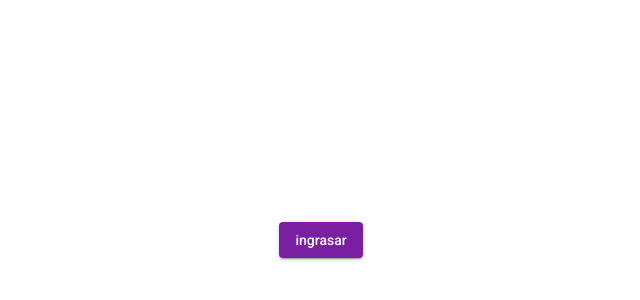
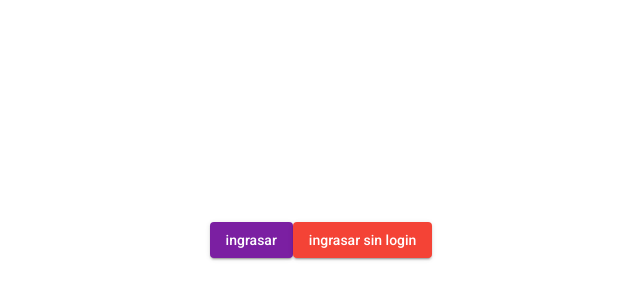
Before and after one commit to nefta99/05-heroesApp, an Angular app: page /auth/login in a window 1280 px wide. Shown: the part 400-700 px from the top of the page, without its empty margins (319-959 px from the left). Built offline with nearby package versions, Linux system fonts and the light colour scheme.

Commit message:
video : 222

```diff
--- a/src/app/app-routing.module.ts
+++ b/src/app/app-routing.module.ts
@@ -15,7 +15,8 @@ const routes : Routes = [
     path : 'heroes',
     loadChildren : () => import('./heroes/heroes.module').then(m => m.HeroesModule),
     //con esta propiedad hacemos que se pueda cargar la ruta
-    canLoad : [AuthGuard]
+    canLoad : [AuthGuard],
+    canActivate :[AuthGuard]
   },
   {
     path:'404',
--- a/src/app/auth/gards/auth.guard.ts
+++ b/src/app/auth/gards/auth.guard.ts
@@ -6,15 +6,21 @@ import { AuthService } from '../services/auth.service';
 @Injectable({
   providedIn: 'root'
 })
-export class AuthGuard implements /*CanActivate*/ CanLoad {
+export class AuthGuard implements CanActivate, CanLoad {
 
 
   constructor(private authservice: AuthService ){}
-  // canActivate(
-  //    route: ActivatedRouteSnapshot,
-  //    state: RouterStateSnapshot): Observable<boolean | UrlTree> | Promise<boolean | UrlTree> | boolean | UrlTree {
-  //    return true;
-  // }
+  canActivate(
+     route: ActivatedRouteSnapshot,
+     state: RouterStateSnapshot): Observable<boolean> | Promise<boolean > | boolean  {
+      if(this.authservice.auth.id){
+        return true;
+      }
+      console.log("Bloqueado por el authGuard - canActivate");
+      return false;
+  }
+
+
   canLoad(
     route: Route,
     segments: UrlSegment[]): Observable<boolean > | Promise<boolean > | boolean  {
@@ -22,7 +28,7 @@ export class AuthGuard implements /*CanActivate*/ CanLoad {
     if(this.authservice.auth.id){
       return true;
     }
-    console.log("Bloqueado por el authGuard");
+    console.log("Bloqueado por el authGuard - canLoad");
     return false;
   }
 }
--- a/src/app/auth/pages/login/login.component.html
+++ b/src/app/auth/pages/login/login.component.html
@@ -5,5 +5,13 @@
             mat-raised-button color="primary">
                 ingrasar
         </button>
+
+        <button
+            (click)="login()"
+            mat-raised-button color="warn"
+                (click)="ingresarSinlogin()"
+            >
+                ingrasar sin login
+        </button>
     </mat-grid-tile>
 </mat-grid-list>
--- a/src/app/auth/pages/login/login.component.ts
+++ b/src/app/auth/pages/login/login.component.ts
@@ -29,4 +29,12 @@ export class LoginComponent  {
     });
     //
   }
+
+  ingresarSinlogin(){
+    this.authservice.logout();
+    this.router.navigate(['./heroes'])
+  }
+
+
+
 }
--- a/src/app/auth/services/auth.service.ts
+++ b/src/app/auth/services/auth.service.ts
@@ -27,11 +27,14 @@ export class AuthService {
     return this.http.get<Auth>(`${this.baseUrl}/usuarios/1`)
     .pipe(
       //Esto se ejecuta primero que el subcribe que cosume el servicio
-      tap(resp => this._auth = resp)
+      tap(resp => this._auth = resp),
+      tap(xx => localStorage.setItem('id',xx.id))
     )
   }
 
   logout(){
+
+
     this._auth = undefined;
   }
 
```
